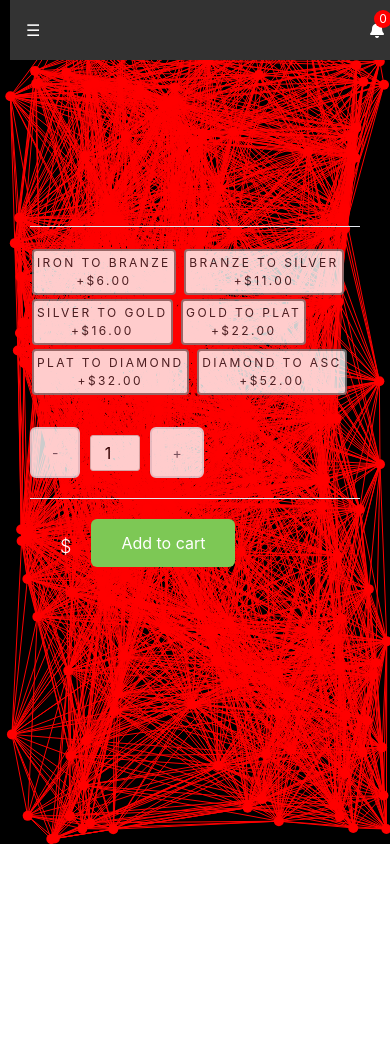
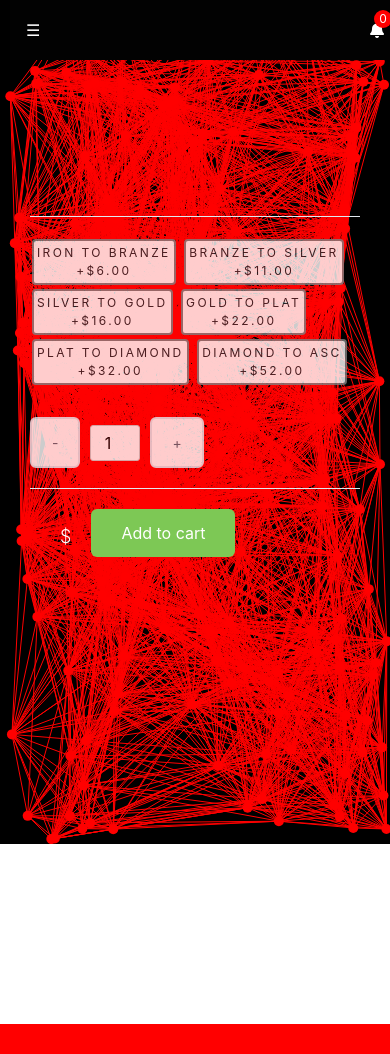
Before and after one commit to Kamrankhan009/flask_app, a Flask app: page /products/1 in a window 390 px wide. After the commit the page ends 1024 px from the top, so only its background shows below. Run offline with Flask 3, Linux system fonts and the light colour scheme; data that the repository does not hold is empty; some libraries are stand-ins or nearby versions; grey boxes are pictures that could not be loaded.

Commit message:
new updates

```diff
--- a/app/confing.py
+++ b/app/confing.py
@@ -4,6 +4,6 @@
 
 class Config(object):
     SECRET_KEY = "asdsdasdasdasdasdaas" #os.environ.get("FLASK_SECRET_KEY")
-    SQLALCHEMY_DATABASE_URI = 'mysql+pymysql://GWYGL:KingofKuwait22@GWYGL.mysql.pythonanywhere-services.com/GWYGL$shopdb'
+    SQLALCHEMY_DATABASE_URI = 'sqlite:///database'
     SQLALCHEMY_TRACK_MODIFICATIONS = False
     DEBUG = True
--- a/app/static/css/home.css
+++ b/app/static/css/home.css
@@ -1,5 +1,5 @@
 .lcontainer {
-  max-width: 1500px;
+  max-width: 100%;
   width: 100%;
   width: calc(100% - 1rem);
   margin: 50px auto;
--- a/app/static/css/nav.css
+++ b/app/static/css/nav.css
@@ -5,7 +5,7 @@
 }
 
 .navbar {
-  background-color: #333;
+  background-color: #020202;
   color: white;
   display: flex;
   align-items: center;
--- a/app/static/css/style23.css
+++ b/app/static/css/style23.css
@@ -200,6 +200,25 @@
   background-color: #64af3d;
 }
 
+
+@media (max-width: 1241px) {
+  .container {
+    max-width: 100%;
+    padding: 0 15px;
+  }
+
+  .left-column {
+    width: 100%;
+    margin-right: 0;
+    margin-bottom: 20px;
+  }
+
+  .right-column {
+    width: 100%;
+    margin-top: 0;
+  }
+}
+
 /* Responsive */
 @media (max-width: 940px) {
   .container {
```
Also changed, not shown: app/static/js/home.js (+15 -1 lines).
